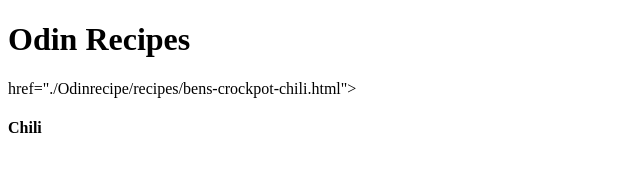
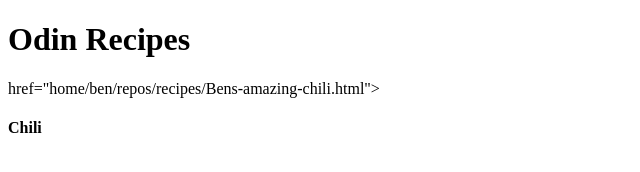
Before and after one commit to Zennygra/recipes, a plain HTML site: page index.html in a window 1280 px wide. Shown: the full height of the page, 0-640 px from the left. Drawn offline with Linux system fonts and the light colour scheme.

Commit message:
git testing
still figuring out git order to upload

```diff
--- a/index.html
+++ b/index.html
@@ -1,11 +1,12 @@
 <!DOCTYPE html>
 <html lang="en">
 <meta charset="UTF8">
+
 <title>Odin Recipes</title>
 
 <body>
 <h1>Odin Recipes</h1>
 
-<a>href="./Odinrecipe/recipes/bens-crockpot-chili.html"><h4>Chili</h4></a>
+<a>href="home/ben/repos/recipes/Bens-amazing-chili.html"><h4>Chili</h4></a>
 </body>
 </html>
```
